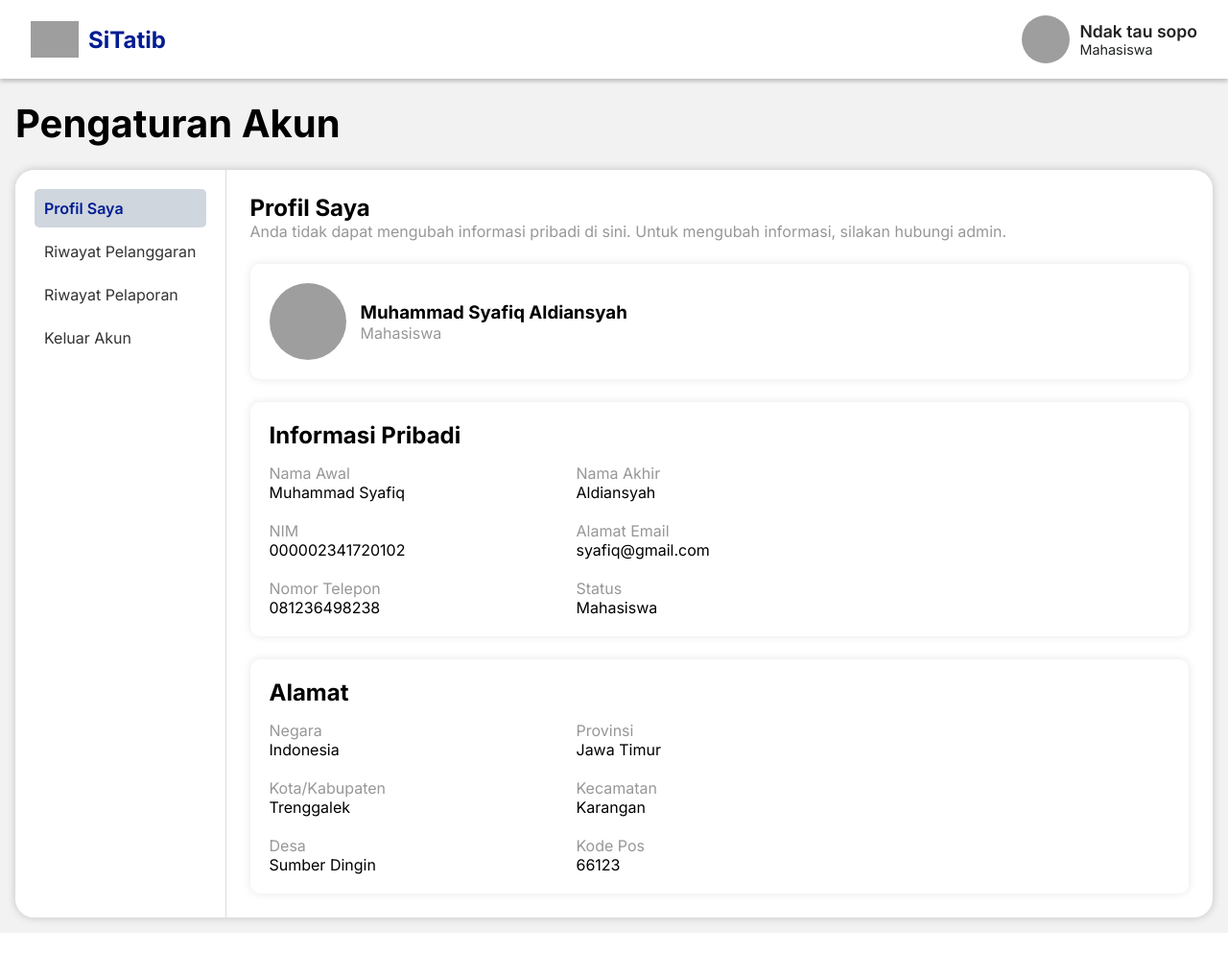
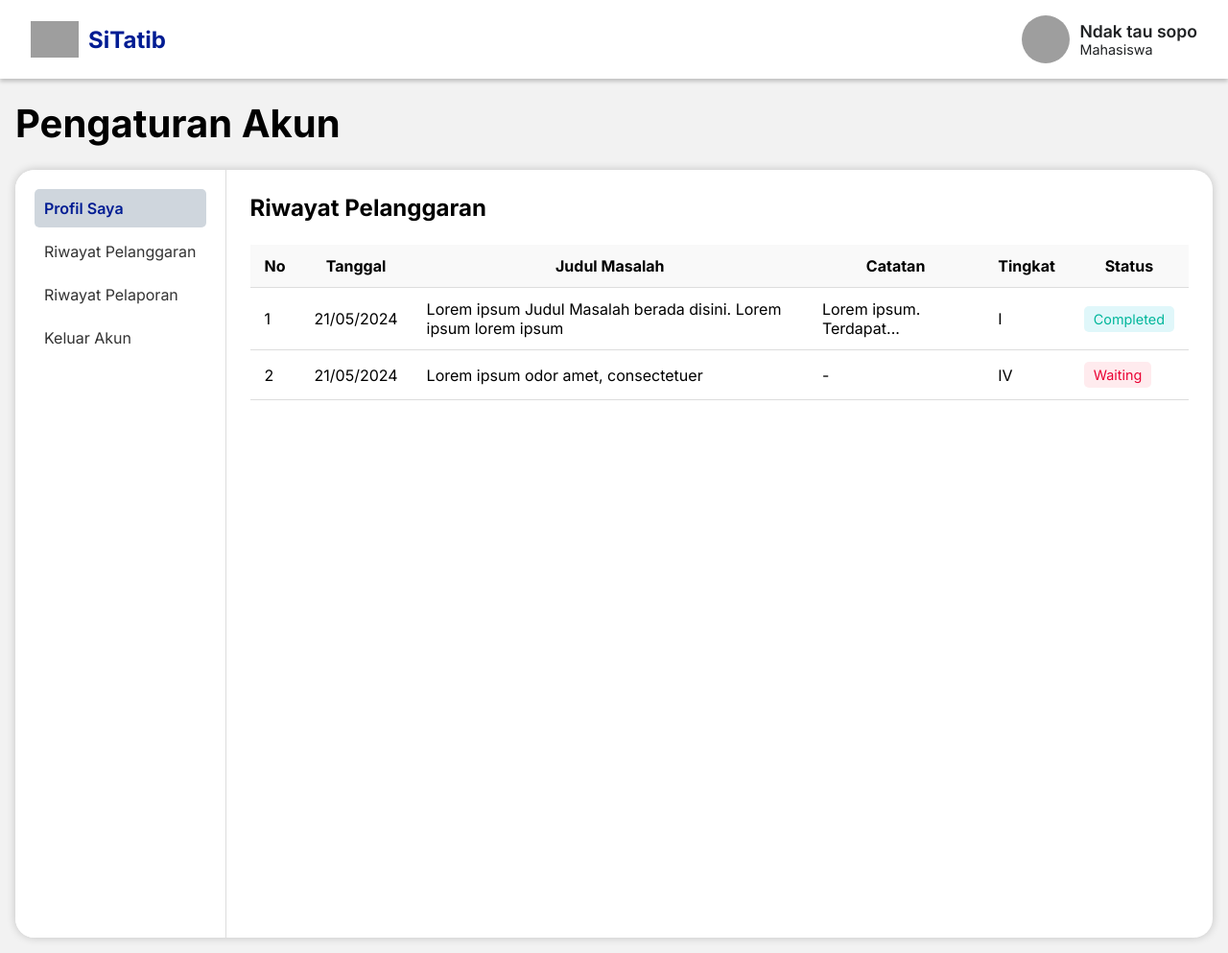
Before and after one commit to tjahjoe/kelompok-xycacyv_Sistem-Tata-Tertib, a PHP site: page /profile-user.php in a window 1280 px wide. Shown: the whole page at 96% size. Before the commit the page ends 972 px from the top, so only its background shows below. Run offline with PHP 8.4, Linux system fonts and the light colour scheme; grey boxes are pictures that could not be loaded.

Commit message:
add riwayat pelanggaran content

```diff
--- /dev/null
+++ b/app/views/components/emptyState.php
@@ -0,0 +1,11 @@
+<?php
+function EmptyState($image, $text)
+{
+?>
+  <div class="empty-state">
+    <img src="../assets/images/<?php echo $image?>" alt="" class="">
+    <h3><?php echo $text;?></h3>
+  </div>
+<?php
+}
+?>
--- a/app/views/components/sidebar.php
+++ b/app/views/components/sidebar.php
@@ -1,6 +1,6 @@
 <div class="sidebar">
-  <a href="#profil-saya" class="tab-link active">Profil Saya</a>
-  <a href="#riwayat-pelanggaran" class="tab-link">Riwayat Pelanggaran</a>
+  <a href="profile-user.php" class="tab-link active">Profil Saya</a>
+  <a href="histori-pelanggaran.php" class="tab-link">Riwayat Pelanggaran</a>
   <a href="#riwayat-pelaporan" class="tab-link">Riwayat Pelaporan</a>
   <a href="#keluar-akun" class="tab-link">Keluar Akun</a>
 </div>
--- /dev/null
+++ b/app/views/components/tableContent.php
@@ -0,0 +1,32 @@
+<div class="table-container">
+  <table class="table-content">
+    <thead>
+      <tr>
+        <th>No</th>
+        <th>Tanggal</th>
+        <th>Judul Masalah</th>
+        <th>Catatan</th>
+        <th>Tingkat</th>
+        <th>Status</th>
+      </tr>
+    </thead>
+    <tbody>
+      <tr>
+        <td>1</td>
+        <td>21/05/2024</td>
+        <td>Lorem ipsum Judul Masalah berada disini. Lorem ipsum lorem ipsum</td>
+        <td>Lorem ipsum. Terdapat...</td>
+        <td>I</td>
+        <td><span class="badge badge-green">Completed</span></td>
+      </tr>
+      <tr>
+        <td>2</td>
+        <td>21/05/2024</td>
+        <td>Lorem ipsum odor amet, consectetuer</td>
+        <td>-</td>
+        <td>IV</td>
+        <td><span class="badge badge-red">Waiting</span></td>
+      </tr>
+    </tbody>
+  </table>
+</div>
--- a/app/views/userProfile.php
+++ b/app/views/userProfile.php
@@ -1,3 +1,5 @@
+<?php include 'components/emptyState.php'; ?>
+
 <!DOCTYPE html>
 <html lang="en">
 
@@ -18,84 +20,26 @@
   <div class="container bg-gray pt-5">
     <h1 class="title">Pengaturan Akun</h1>
     <div class="box-content">
+      <!-- SIDEBAR -->
       <?php include 'components/sidebar.php'; ?>
-      <div id="profile-user" class="tab-content active">
-        <div class="head-profile">
+
+      <!-- PROFILE USER -->
+      <!-- <div id="profile-user" class="tab-content">
+        <div class="head-tab-content">
           <h2>Profil Saya</h2>
           <p>Anda tidak dapat mengubah informasi pribadi di sini. Untuk mengubah informasi, silakan hubungi admin.</p>
         </div>
-        <div class="box-profile">
-          <div class="info-user">
-            <img src="https://i.pinimg.com/474x/aa/d3/d6/aad3d691d8d8592bb8dd240de636f6a9.jpg" alt="Profile Picture" class="profile-image" />
-            <span>
-              <h3>Muhammad Syafiq Aldiansyah</h3>
-              <p>Mahasiswa</p>
-            </span>
-          </div>
+        <?php //include 'components/infoProfile.php'; ?>
+      </div> -->
+
+      <!-- RIWAYAT PELANGGARAN -->
+      <div class="tab-content" id="histori-pelanggaran">
+        <div class="head-tab-content">
+          <h2>Riwayat Pelanggaran</h2>
         </div>
-        <div class="box-profile">
-          <div class="info-personal">
-            <h2>Informasi Pribadi</h2>
-            <div class="info-grid">
-              <span>
-                <p>Nama Awal</p>
-                <p>Muhammad Syafiq</p>
-              </span>
-              <span>
-                <p>Nama Akhir</p>
-                <p>Aldiansyah</p>
-              </span>
-              <span>
-                <p>NIM</p>
-                <p>000002341720102</p>
-              </span>
-              <span>
-                <p>Alamat Email</p>
-                <p>syafiq@gmail.com</p>
-              </span>
-              <span>
-                <p>Nomor Telepon</p>
-                <p>081236498238</p>
-              </span>
-              <span>
-                <p>Status</p>
-                <p>Mahasiswa</p>
-              </span>
-            </div>
-          </div>
-        </div>
-        <div class="box-profile">
-          <div class="info-personal">
-            <h2>Alamat</h2>
-            <div class="info-grid">
-              <span>
-                <p>Negara</p>
-                <p>Indonesia</p>
-              </span>
-              <span>
-                <p>Provinsi</p>
-                <p>Jawa Timur</p>
-              </span>
-              <span>
-                <p>Kota/Kabupaten</p>
-                <p>Trenggalek</p>
-              </span>
-              <span>
-                <p>Kecamatan</p>
-                <p>Karangan</p>
-              </span>
-              <span>
-                <p>Desa</p>
-                <p>Sumber Dingin</p>
-              </span>
-              <span>
-                <p>Kode Pos</p>
-                <p>66123</p>
-              </span>
-            </div>
-          </div>
-        </div>
-      </div>
+        <?php //EmptyState('EmptyState.png', 'Tidak ada riwayat pelanggaran'); ?>
+        <?php include 'components/tableContent.php'; ?>
+    </div>
     </div>
   </div>
   </div>
--- a/assets/css/style.css
+++ b/assets/css/style.css
@@ -514,7 +514,7 @@ section#footerLapor {
   width: max-content;
 }
 
-.info-user span p, .head-profile p{
+.info-user span p, .head-tab-content p{
   color: var(--gray-color);
 }
 
@@ -543,11 +543,13 @@ section#footerLapor {
 }
 
 .tab-content {
+  width: 100%;
   flex: 1;
   display: flex;
   flex-direction: column;
   gap: 1.5em;
   padding: 25px;
+  min-height: 100vh;
 }
 
 .profile-image {
@@ -571,6 +573,56 @@ section#footerLapor {
 .info-grid span p:first-of-type{
   color: var(--gray-color);
 }
+
+/* HISTORY PELANGGARAN */
+.empty-state{
+  display: grid;
+  place-items: center;
+  width: 100%;
+  margin:auto;
+}
+
+.table-content {
+  width: 100%;
+  min-width: 850px;
+  border-collapse: collapse;
+  text-align: left;
+}
+
+.table-content th, .table-content td {
+  padding: 12px 15px;
+  border-bottom: 1px solid #ddd;
+}
+
+.table-content th {
+  background-color: #f9f9f9;
+  font-weight: bold;
+  text-align: center;
+}
+
+.table-content tr {
+  border-bottom: 1px solid #ddd;
+}
+
+.badge {
+  display: inline-block;
+  padding: 5px 10px;
+  border-radius: 5px;
+  font-size: 0.9em;
+}
+
+.badge.badge-green{
+  background-color: #e0f7fa;
+  color: var(--green-color);
+}
+
+.badge.badge-red {
+  background-color: #ffebee;
+  color: var(--red-color);
+}
+
+/* BADGES */
+
 
 /* Responsive styles */
 /* TABLET */
@@ -679,5 +731,6 @@ section#footerLapor {
     flex-direction: column;
     text-align: center;
     margin: auto;
+    width: 100%;
   }
 }
```
Also changed, not shown: app/views/components/infoProfile.php (added, +71 -0 lines), assets/images/EmptyState.png (added).
